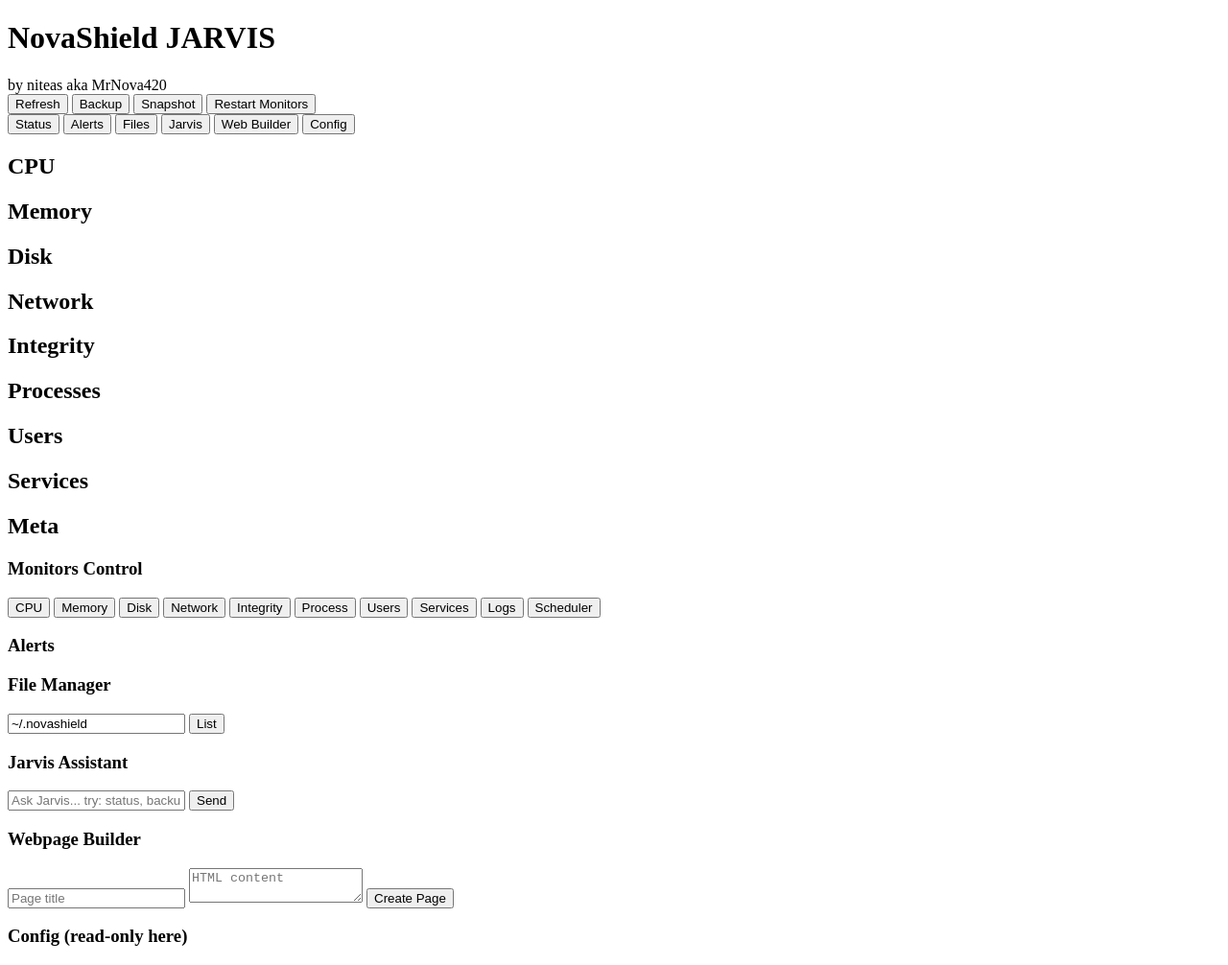
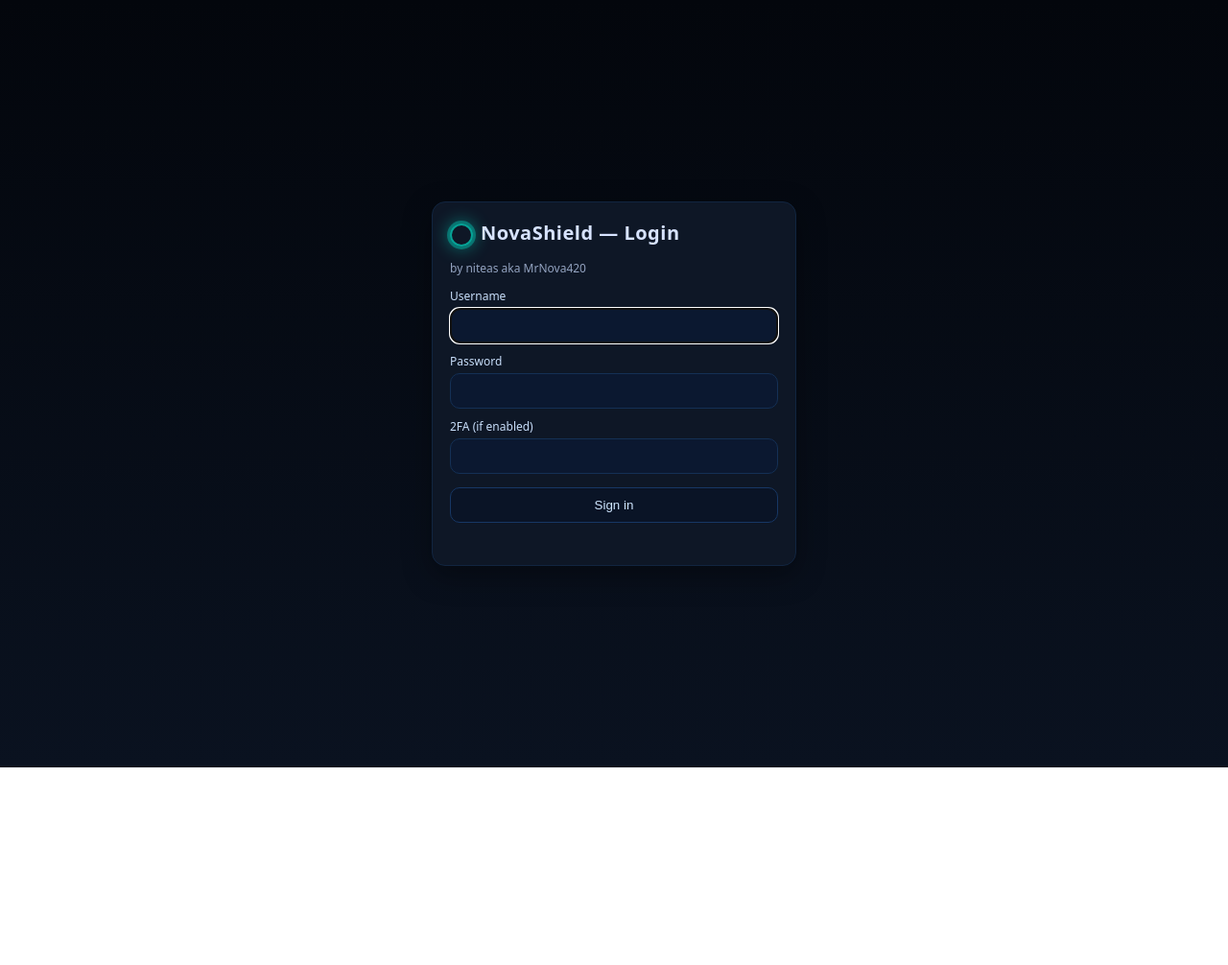
Before and after one commit to MrNova420/NovaShield, a plain HTML site: page www/index.html in a window 1280 px wide. Shown: the whole page at 96% size. After the commit the page ends 800 px from the top, so only its background shows below. Drawn offline with Linux system fonts and the light colour scheme.

Commit message:
Update index.html
Patch

```diff
--- a/www/index.html
+++ b/www/index.html
@@ -3,116 +3,56 @@
 <head>
   <meta charset="utf-8" />
   <meta name="viewport" content="width=device-width, initial-scale=1" />
-  <title>NovaShield — JARVIS Edition</title>
-  <link rel="stylesheet" href="/static/style.css" />
+  <title>NovaShield — Login</title>
+  <style>
+    :root { --bg:#050b12; --card:#0e1726; --text:#d7e3ff; --muted:#93a3c0; --accent:#00d0ff; }
+    *{box-sizing:border-box}
+    html,body{height:100%}
+    body{margin:0;background:linear-gradient(180deg,#03060c,#0a1220);color:var(--text);font-family:ui-sans-serif,system-ui,Segoe UI,Roboto,Arial;display:flex;align-items:center;justify-content:center}
+    .card{width:min(92vw,380px);background:var(--card);border:1px solid #112540;border-radius:14px;padding:18px;box-shadow:0 10px 30px rgba(0,0,0,.35)}
+    h1{margin:0 0 14px 0;font-size:20px;letter-spacing:.5px}
+    .by{font-size:12px;color:var(--muted);margin-bottom:12px}
+    label{display:block;font-size:12px;color:#c8defa;margin-top:10px;margin-bottom:4px}
+    input{width:100%;padding:10px;border-radius:10px;border:1px solid #143055;background:#0b1830;color:#d7e3ff}
+    button{width:100%;margin-top:14px;background:#0a1426;border:1px solid #173764;color:#cfe6ff;border-radius:10px;padding:10px;cursor:pointer}
+    .msg{min-height:18px;font-size:12px;color:#fda4af;margin-top:8px}
+    .ring{width:24px;height:24px;border-radius:50%;box-shadow:0 0 0 3px rgba(0,255,225,.3),inset 0 0 0 2px rgba(0,255,225,.6),0 0 18px 2px rgba(0,255,225,.4);display:inline-block;margin-right:8px;vertical-align:middle}
+  </style>
 </head>
 <body>
-  <header>
-    <div class="brand">
-      <div class="ring"></div>
-      <h1>NovaShield <span class="mini">JARVIS</span></h1>
-      <div class="by">by niteas aka MrNova420</div>
-    </div>
-    <div class="actions">
-      <button id="btn-refresh">Refresh</button>
-      <button data-act="backup">Backup</button>
-      <button data-act="version">Snapshot</button>
-      <button data-act="restart_monitors">Restart Monitors</button>
-    </div>
-  </header>
+  <div class="card">
+    <h1><span class="ring"></span>NovaShield — Login</h1>
+    <div class="by">by niteas aka MrNova420</div>
 
-  <nav class="tabs">
-    <button data-tab="status" class="active">Status</button>
-    <button data-tab="alerts">Alerts</button>
-    <button data-tab="files">Files</button>
-    <button data-tab="ai">Jarvis</button>
-    <button data-tab="webgen">Web Builder</button>
-    <button data-tab="config">Config</button>
-  </nav>
+    <label for="user">Username</label>
+    <input id="user" autocomplete="username" />
 
-  <main>
-    <section id="tab-status" class="tab active">
-      <section class="grid">
-        <div class="card" id="card-cpu"><h2>CPU</h2><div class="value" id="cpu"></div></div>
-        <div class="card" id="card-mem"><h2>Memory</h2><div class="value" id="mem"></div></div>
-        <div class="card" id="card-disk"><h2>Disk</h2><div class="value" id="disk"></div></div>
-        <div class="card" id="card-net"><h2>Network</h2><div class="value" id="net"></div></div>
-        <div class="card" id="card-int"><h2>Integrity</h2><div class="value" id="int"></div></div>
-        <div class="card" id="card-proc"><h2>Processes</h2><div class="value" id="proc"></div></div>
-        <div class="card" id="card-user"><h2>Users</h2><div class="value" id="user"></div></div>
-        <div class="card" id="card-svc"><h2>Services</h2><div class="value" id="svc"></div></div>
-        <div class="card" id="card-meta"><h2>Meta</h2><div class="value" id="meta"></div></div>
-      </section>
-      <div class="panel">
-        <h3>Monitors Control</h3>
-        <div class="toggles">
-          <button class="toggle" data-target="cpu">CPU</button>
-          <button class="toggle" data-target="memory">Memory</button>
-          <button class="toggle" data-target="disk">Disk</button>
-          <button class="toggle" data-target="network">Network</button>
-          <button class="toggle" data-target="integrity">Integrity</button>
-          <button class="toggle" data-target="process">Process</button>
-          <button class="toggle" data-target="userlogins">Users</button>
-          <button class="toggle" data-target="services">Services</button>
-          <button class="toggle" data-target="logs">Logs</button>
-          <button class="toggle" data-target="scheduler">Scheduler</button>
-        </div>
-      </div>
-    </section>
+    <label for="pass">Password</label>
+    <input id="pass" type="password" autocomplete="current-password" />
 
-    <section id="tab-alerts" class="tab">
-      <div class="panel">
-        <h3>Alerts</h3>
-        <ul id="alerts"></ul>
-      </div>
-    </section>
+    <label for="otp">2FA (if enabled)</label>
+    <input id="otp" inputmode="numeric" pattern="[0-9]*" />
 
-    <section id="tab-files" class="tab">
-      <div class="panel">
-        <h3>File Manager</h3>
-        <div class="filebar">
-          <input id="cwd" value="~/.novashield" />
-          <button id="btn-list">List</button>
-        </div>
-        <div id="filelist"></div>
-        <div id="viewer" class="panel" style="display:none; margin-top:10px;">
-          <h3 id="viewer-title">Viewer</h3>
-          <pre id="viewer-content" style="white-space:pre-wrap; overflow-x:auto;"></pre>
-        </div>
-      </div>
-    </section>
+    <button id="login">Sign in</button>
+    <div class="msg" id="msg"></div>
+  </div>
 
-    <section id="tab-ai" class="tab">
-      <div class="panel">
-        <h3>Jarvis Assistant</h3>
-        <div id="chat">
-          <div id="chatlog"></div>
-          <div class="chatbox">
-            <input id="prompt" placeholder="Ask Jarvis... try: status, backup, IP" />
-            <button id="send">Send</button>
-          </div>
-        </div>
-      </div>
-    </section>
-
-    <section id="tab-webgen" class="tab">
-      <div class="panel">
-        <h3>Webpage Builder</h3>
-        <input id="wtitle" placeholder="Page title" />
-        <textarea id="wcontent" placeholder="HTML content"></textarea>
-        <button id="wmake">Create Page</button>
-        <div id="wresult"></div>
-      </div>
-    </section>
-
-    <section id="tab-config" class="tab">
-      <div class="panel">
-        <h3>Config (read-only here)</h3>
-        <pre id="config" style="white-space:pre-wrap;"></pre>
-      </div>
-    </section>
-  </main>
-
-  <script src="/static/app.js"></script>
+  <script>
+    const $ = s => document.querySelector(s);
+    async function signin(){
+      const user=$('#user').value.trim();
+      const pass=$('#pass').value;
+      const otp=$('#otp').value.trim();
+      $('#login').disabled=true; $('#msg').textContent='';
+      try{
+        const r = await fetch('/api/login',{method:'POST',headers:{'Content-Type':'application/json'},body:JSON.stringify({user,pass,otp})});
+        if(!r.ok){ const j=await r.json().catch(()=>({})); $('#msg').textContent=j && j.need_2fa? '2FA required/invalid' : 'Login failed'; return; }
+        location.href='/';
+      }catch(e){ console.error(e); $('#msg').textContent='Login error'; }
+      finally{ $('#login').disabled=false; }
+    }
+    $('#login').onclick=signin; document.addEventListener('keydown',e=>{ if(e.key==='Enter') signin(); });
+    setTimeout(()=>$('#user').focus(),50);
+  </script>
 </body>
 </html>
```
